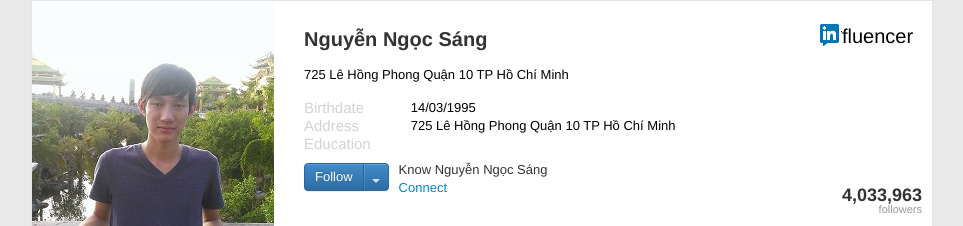
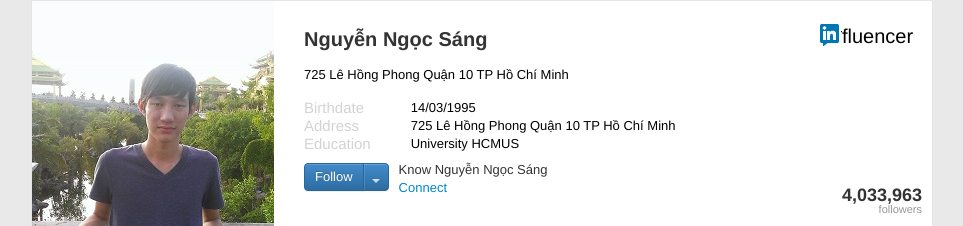
Before and after one commit to NgocSang/UDWeb, a plain HTML site: page index.html in a window 1280 px wide. Shown: the top 226 px of the page, without its empty margins (159-1122 px from the left). Drawn offline with Linux system fonts and the light colour scheme.

Commit message:
Cập nhật lại trang index phần education

```diff
--- a/index.html
+++ b/index.html
@@ -73,7 +73,7 @@
                     <td>
                       <ul id="lis">
                         <li>
-                          <a class="link" href="#">{{mydata.education[0].name}}</a>
+                          <a class="link" href="#">{{mydata.educations[0].name}}</a>
                         </li>
 
                       </ul>
```
